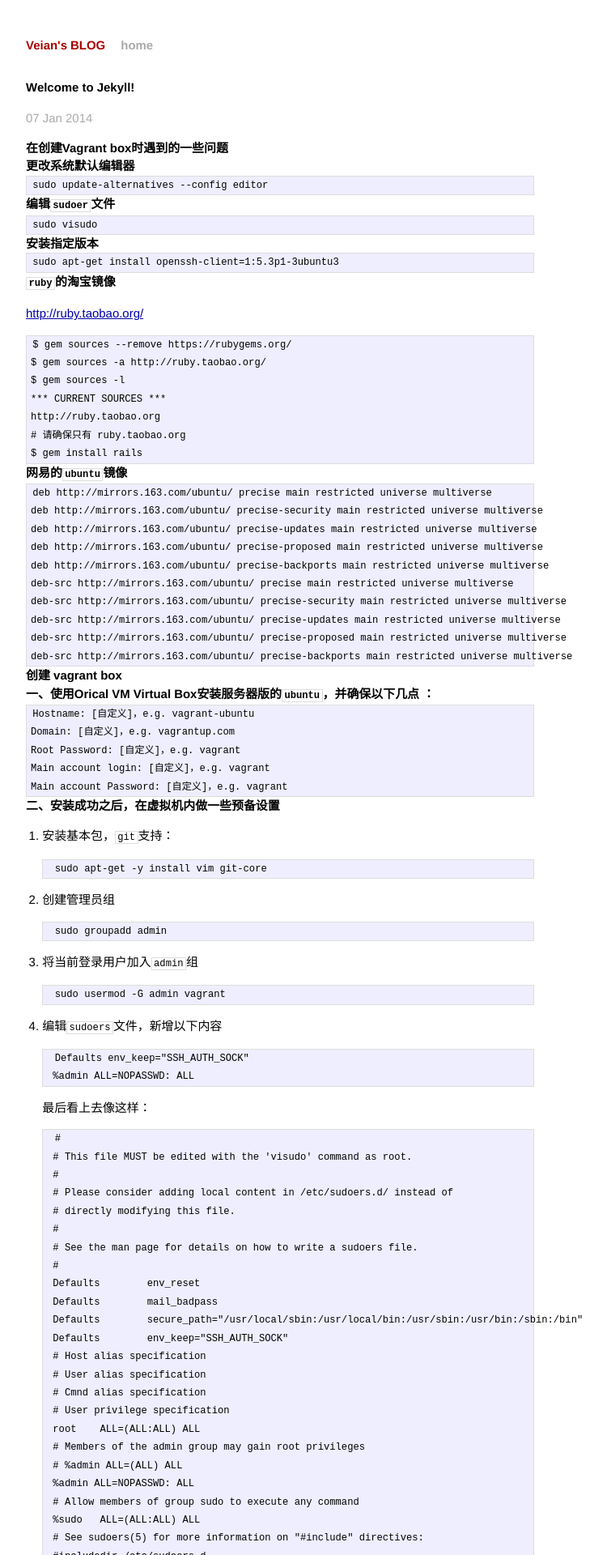
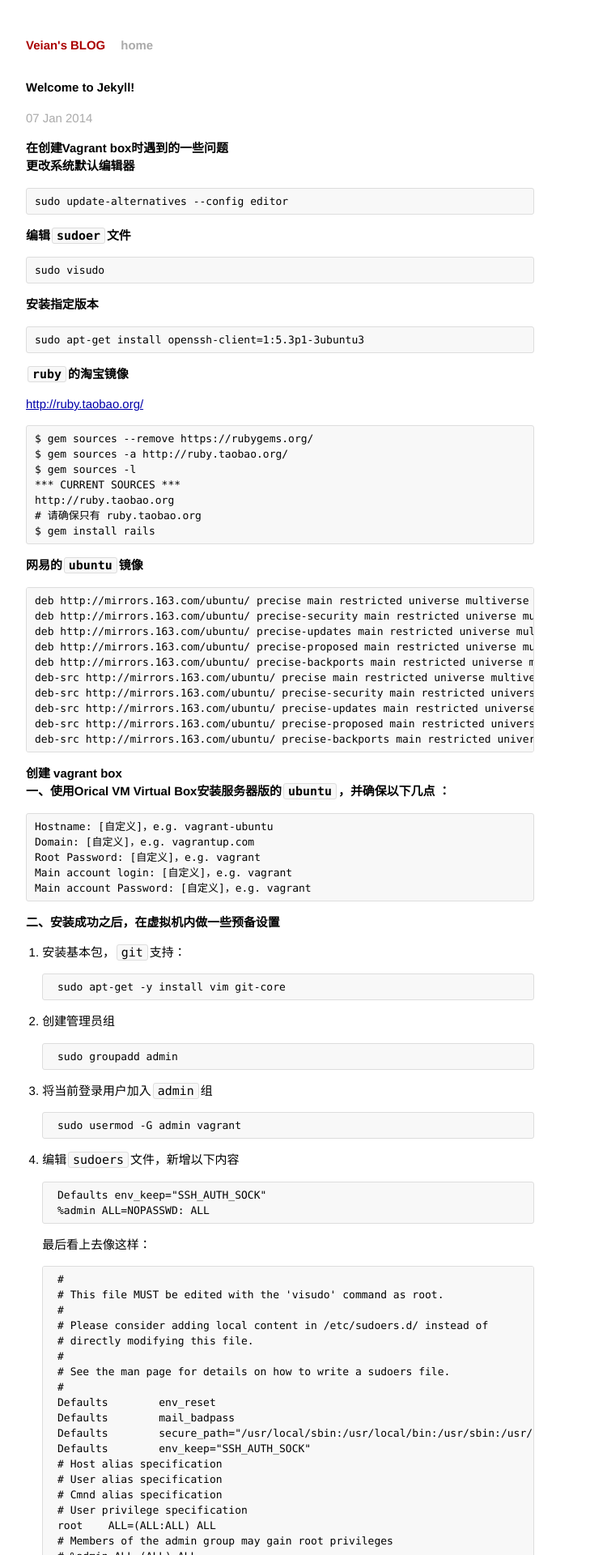
Before and after one commit to veian/veian.github.io, a Jekyll site: the page built from _posts/2014-01-07-create-vagrant-box.md, in a window 1280 px wide. Shown: the top 1920 px of the page at 81% size, without its empty margins (294-1044 px from the left). Built offline with Jekyll 4.4.1, drawn with Linux system fonts in a browser that asks for light colours; Markdown is read by kramdown in place of the engine named in the settings; some of the changed text lies outside the part shown.

Commit message:
update styles
add rakefile

```diff
--- a/css/main.css
+++ b/css/main.css
@@ -128,10 +128,19 @@ a:visited { color: #a0a; }
 /*****************************************************************************/
 
 /* standard */
+pre, code{
+  font-family:Consolas, "Liberation Mono", Courier, monospace;
+}
 .post pre {
+  margin: 15px 0;
+  background-color: #f8f8f8;
   border: 1px solid #ddd;
-  background-color: #eef;
-  padding: 0 .4em;
+  font-size: 13px;
+  line-height: 19px;
+  overflow: auto;
+  padding: 6px 10px;
+  border-radius: 3px;
+  word-wrap: normal;
 }
 
 .post ul, .post ol {
@@ -139,12 +148,21 @@ a:visited { color: #a0a; }
 }
 
 .post code {
+  margin: 0 2px;
+  padding: 0px 5px;
   border: 1px solid #ddd;
-  padding: 0 .2em;
+  background-color: #f8f8f8;
+  border-radius: 3px;
+  white-space: nowrap;
 }
 
 .post pre code {
+  margin: 0;
+  padding: 0;
+  background-color: transparent;
   border: none;
+  word-wrap: normal;
+  white-space: pre;
 }
 
 /* terminal */
```
Also changed, not shown: _layouts/default.html (+4 -5 lines), _posts/2014-01-07-create-vagrant-box.md (+10 -10 lines), 2 other files.
